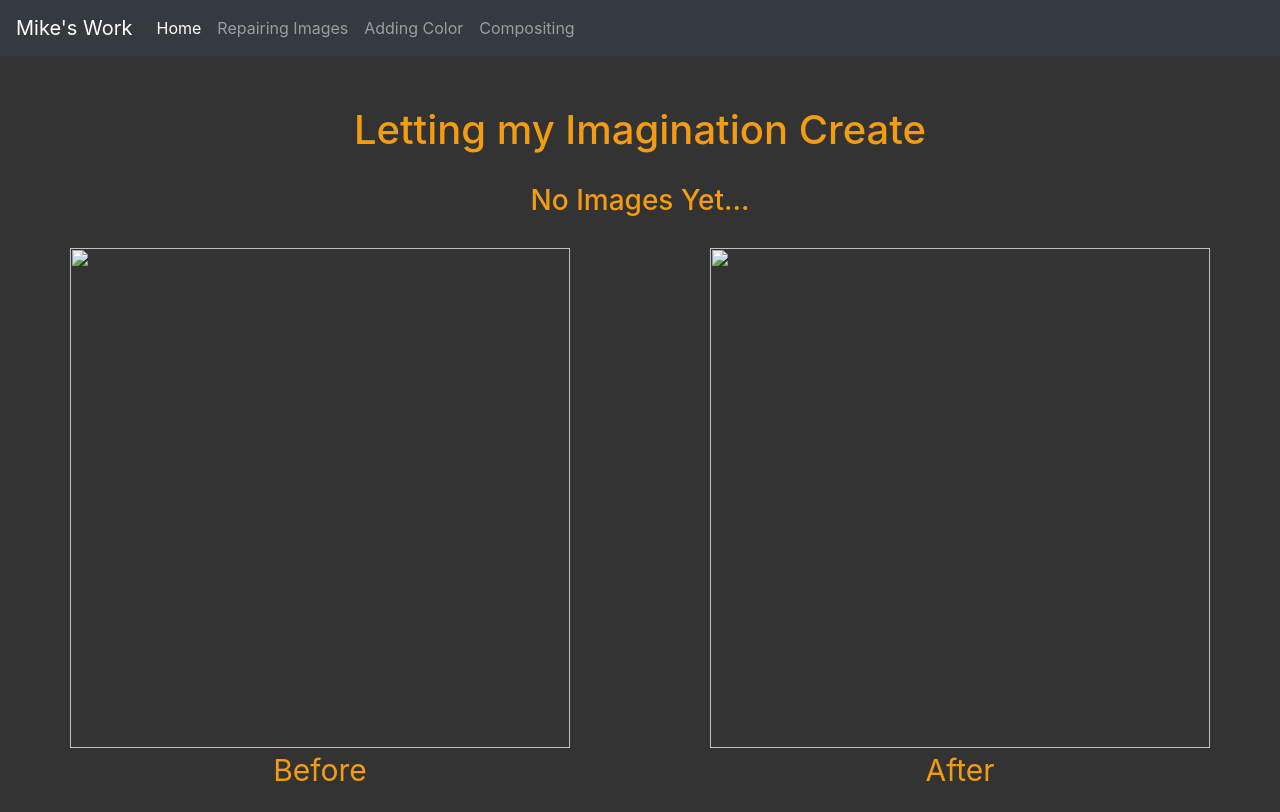
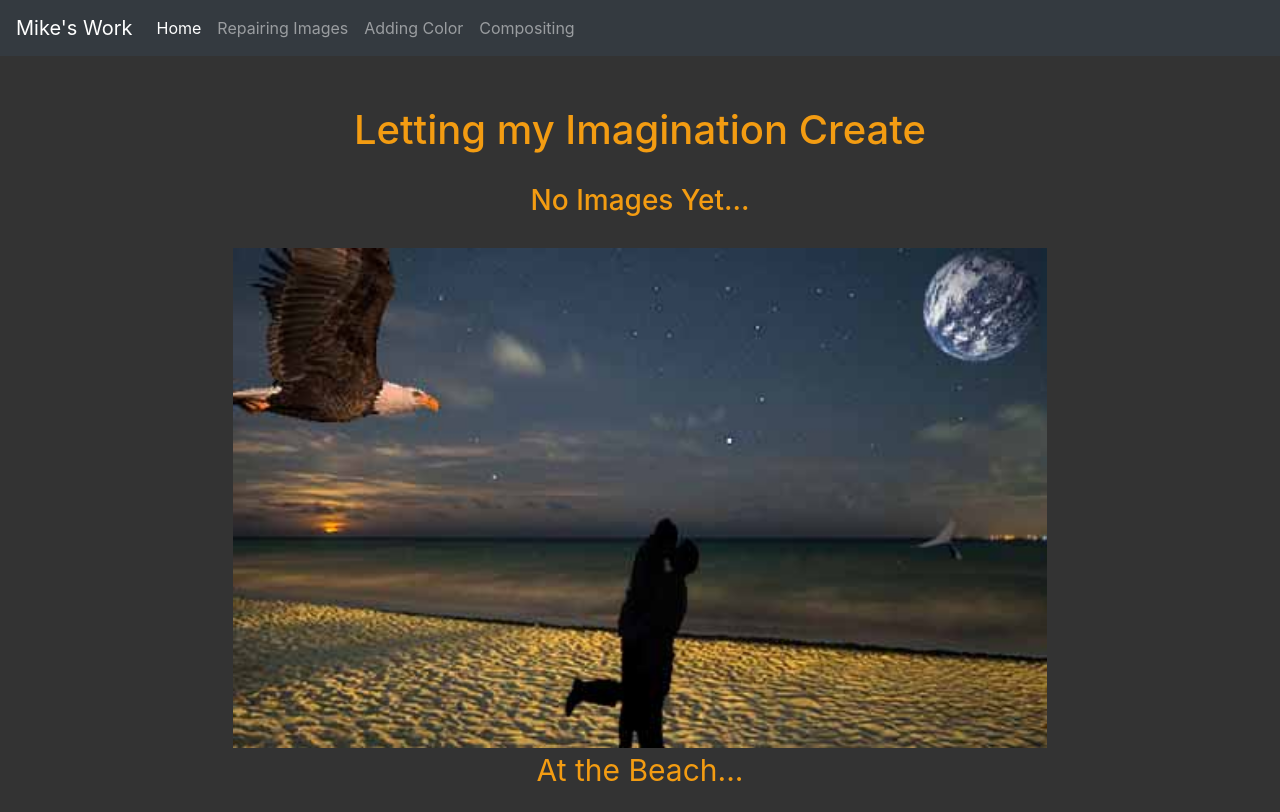
Before and after one commit to ravenusmc/photoshop_site, a plain HTML site: page pages/imagination.html in a window 1280 px wide. Shown: the top 812 px of the page. Drawn offline with nearby package versions, Linux system fonts and the light colour scheme.

Commit message:
modified code on one page and added photo

```diff
--- a/pages/imagination.html
+++ b/pages/imagination.html
@@ -45,13 +45,8 @@
     <section class='pic_area'>
 
       <div>
-        <img src="">
-        <p class='center heading_fix'>Before</p>
-      </div>
-
-      <div>
-        <img src="">
-        <p class='center heading_fix'>After</p>
+        <img src="../static/images/imagination/beach.jpg">
+        <p class='center heading_fix'>At the Beach...</p>
       </div>
 
     </section>
```
Also changed, not shown: static/images/imagination/beach.jpg (added).
